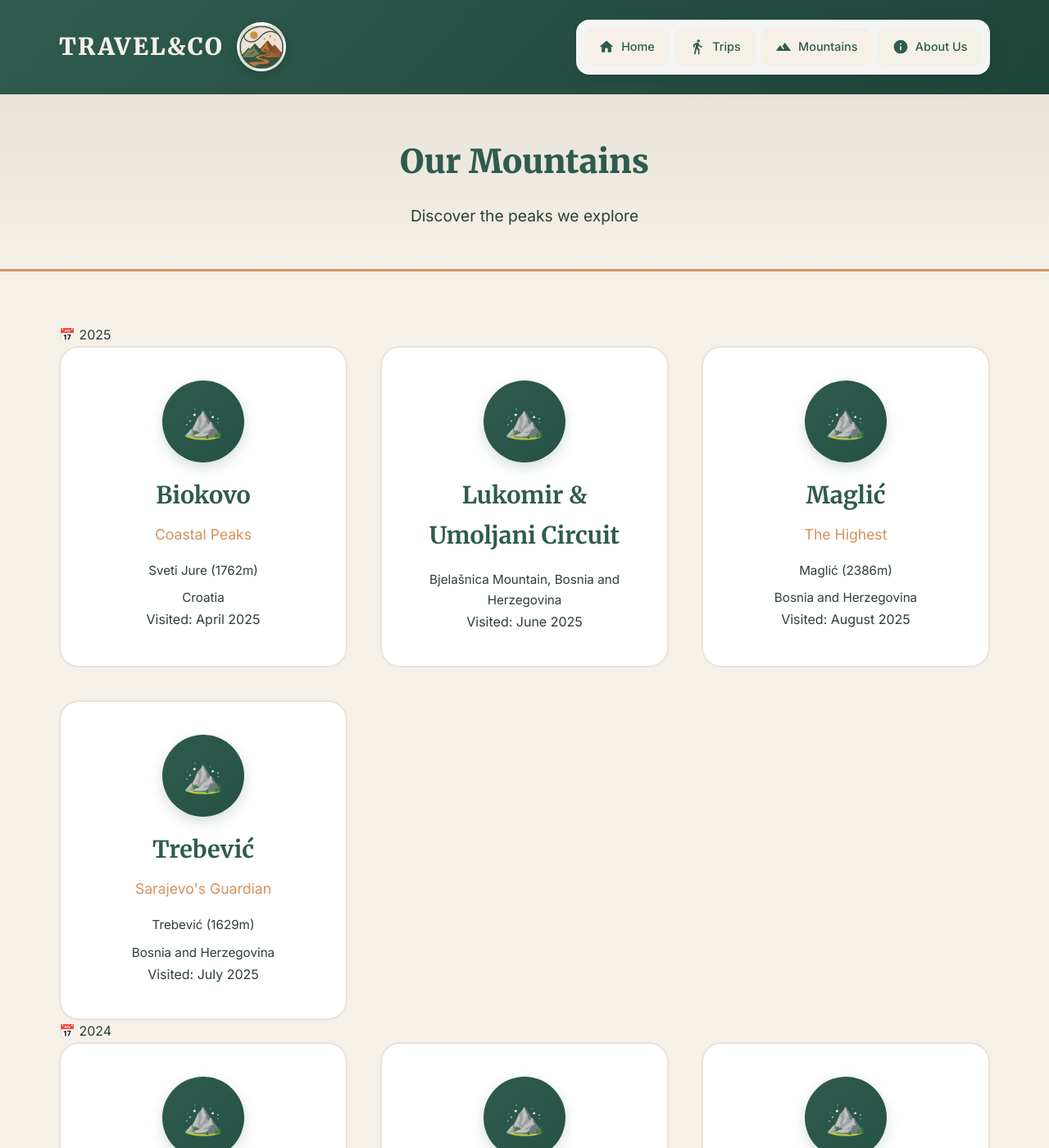
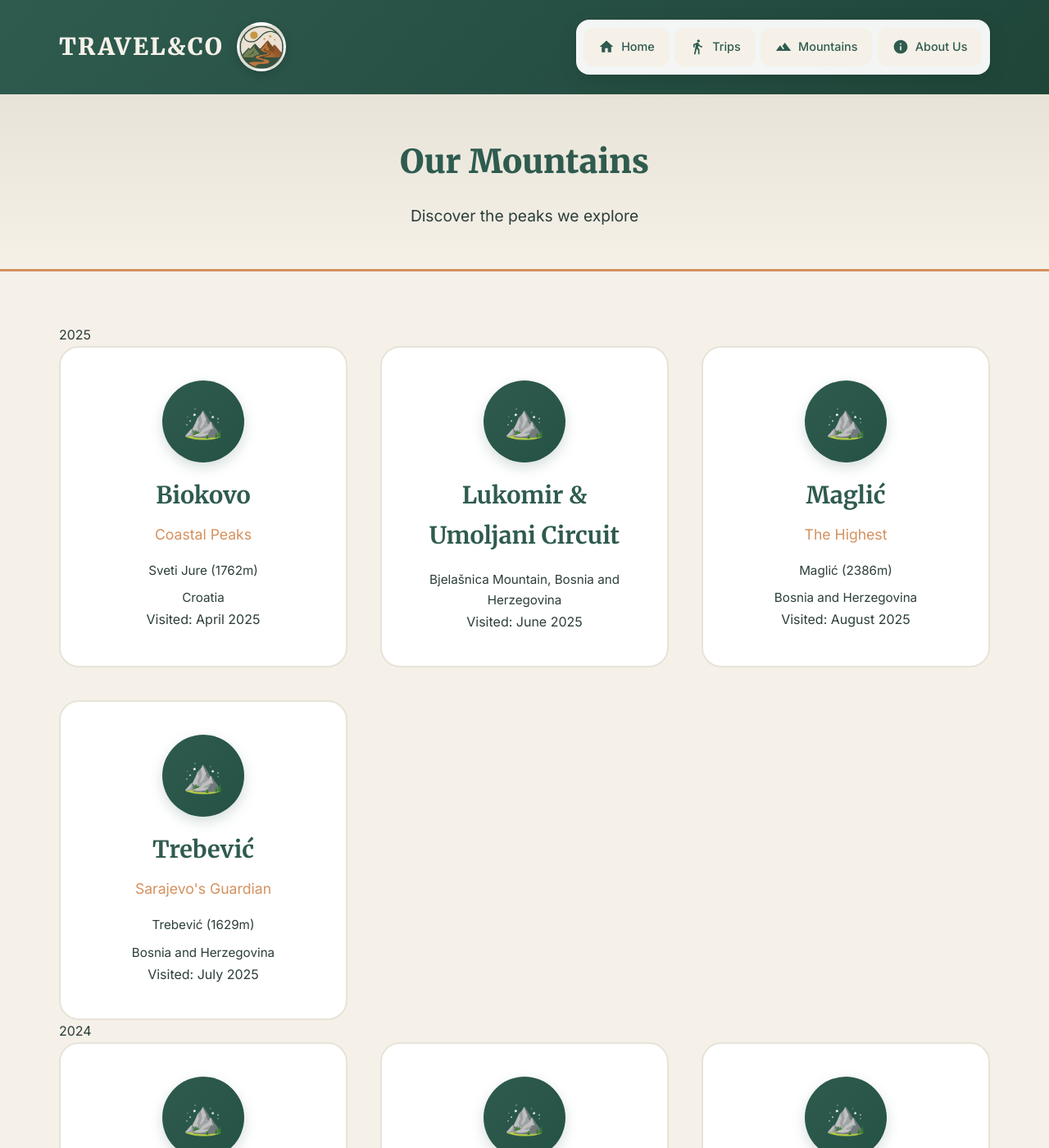
Before and after one commit to travelandco/travelandco.github.io, a Jekyll site: the page built from mountains.html, in a window 1280 px wide and 1400 px high. Shown: the whole window at 82% size. Built offline with Jekyll 4.4.1, drawn with Linux system fonts in a browser that asks for light colours; comment, search, counter and statistics services are not loaded.

Commit message:
Update mountains.html

```diff
--- a/mountains.html
+++ b/mountains.html
@@ -15,7 +15,7 @@ title: Our Mountains
         <!-- Year Header -->
         <div class="year-header">
             <div class="year-badge">
-                <span class="icon">📅</span>
+                <span class="icon"></span>
                 <span>{{ year_group.name }}</span>
             </div>
         </div>
```
